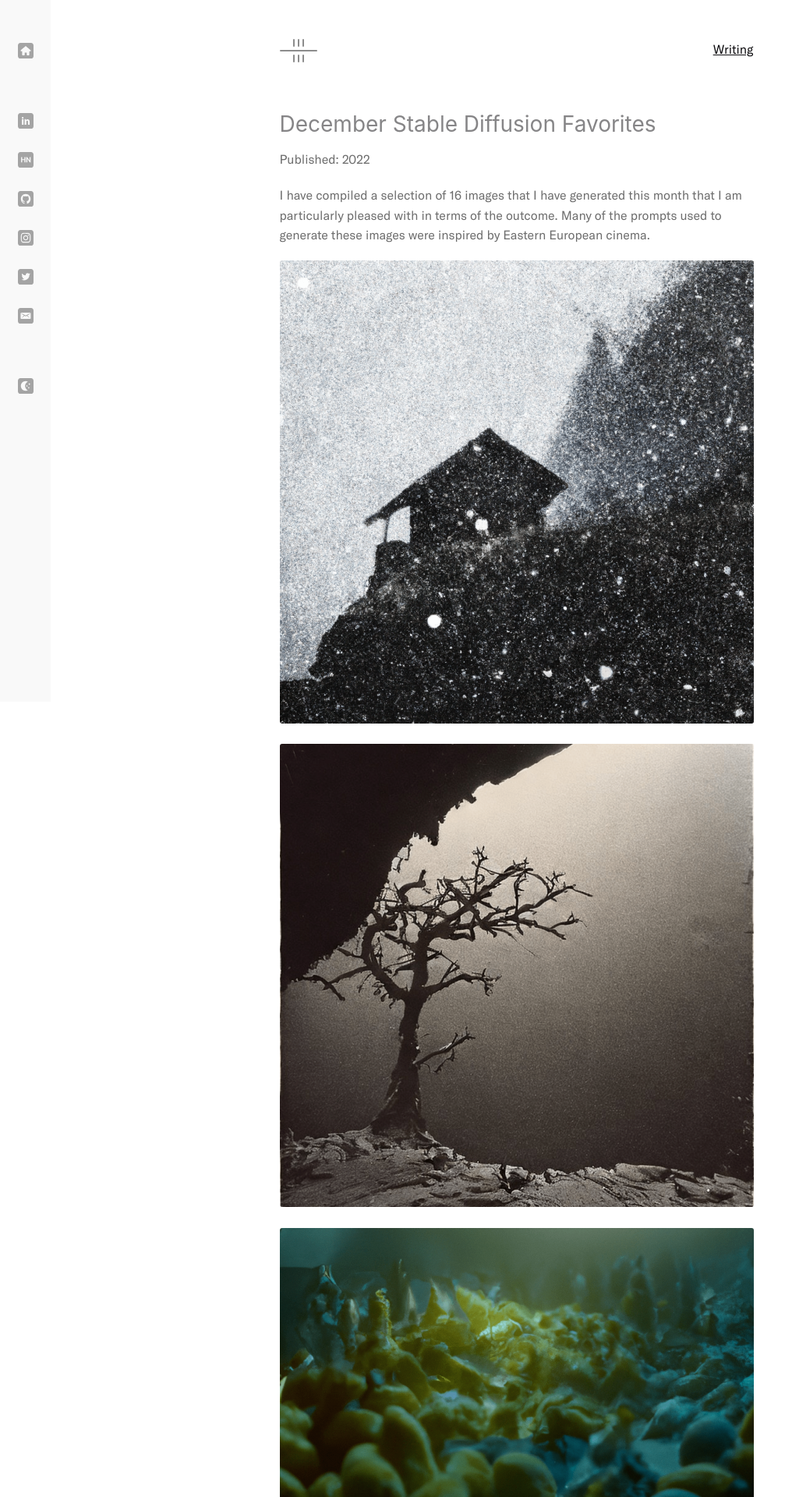
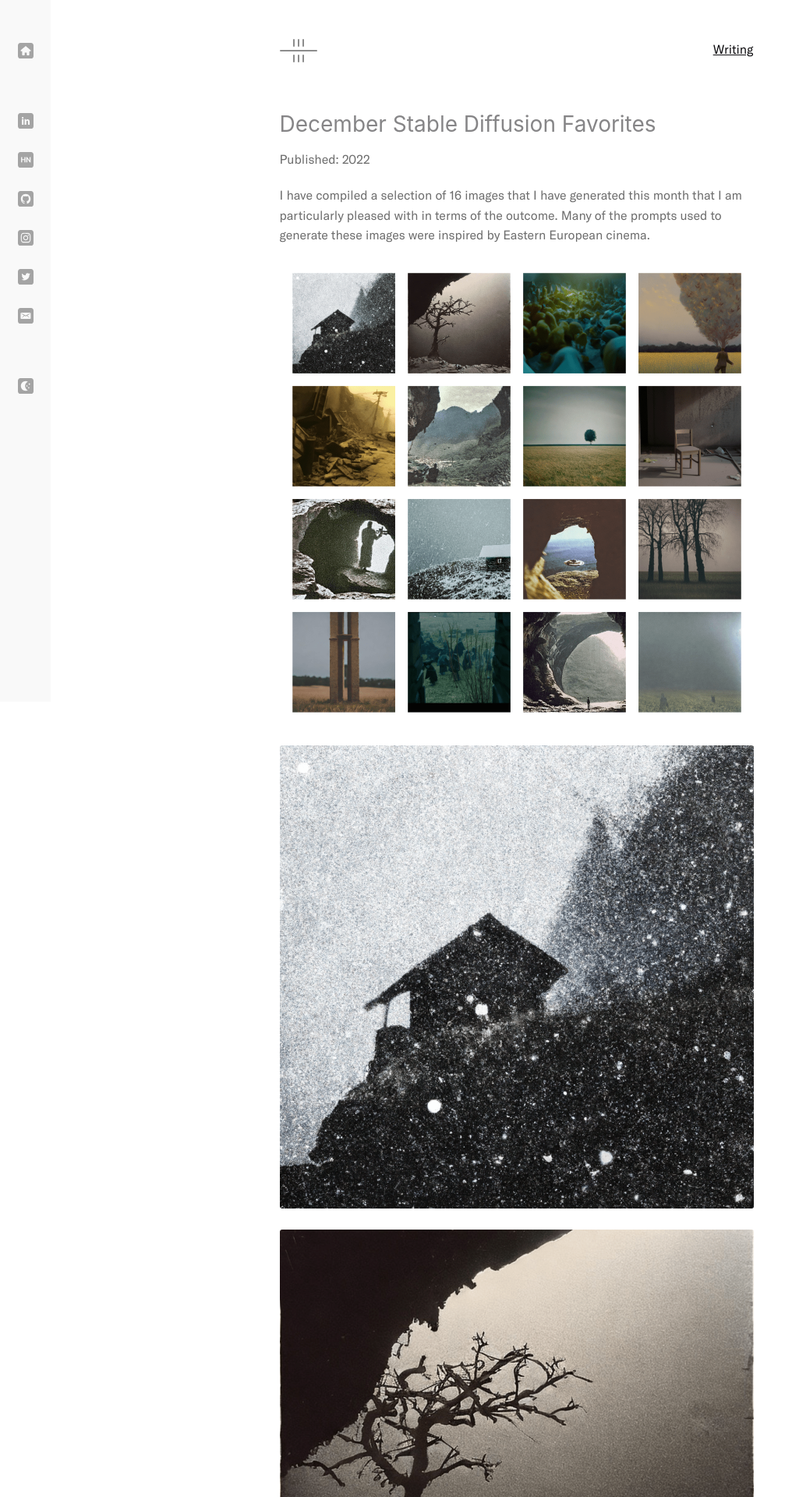
Before and after one commit to rr1000/rrich.io-01, a Jekyll site: the page built from _posts/2022-12-30-December-Stable-Diffusion-Favorites.md, in a window 1280 px wide. Shown: the top 1920 px of the page at 78% size, without its empty margins (0-1007 px from the left). Built offline with Jekyll 4.4.1, drawn with Linux system fonts in a browser that asks for light colours; some web fonts are replaced.

Commit message:
update: post update

```diff
--- a/_posts/2022-12-30-December-Stable-Diffusion-Favorites.md
+++ b/_posts/2022-12-30-December-Stable-Diffusion-Favorites.md
@@ -7,6 +7,8 @@ roam: "#"
 ---
 
 I have compiled a selection of 16 images that I have generated this month that I am particularly pleased with in terms of the outcome. Many of the prompts used to generate these images were inspired by Eastern European cinema.
+
+![AI Collage](/assets/images/posts/ai-collage.png)
 
 ![AI Image 01](/assets/images/posts/ai-12-01.png)
 
```
Also changed, not shown: assets/images/posts/ai-collage.png (added).
